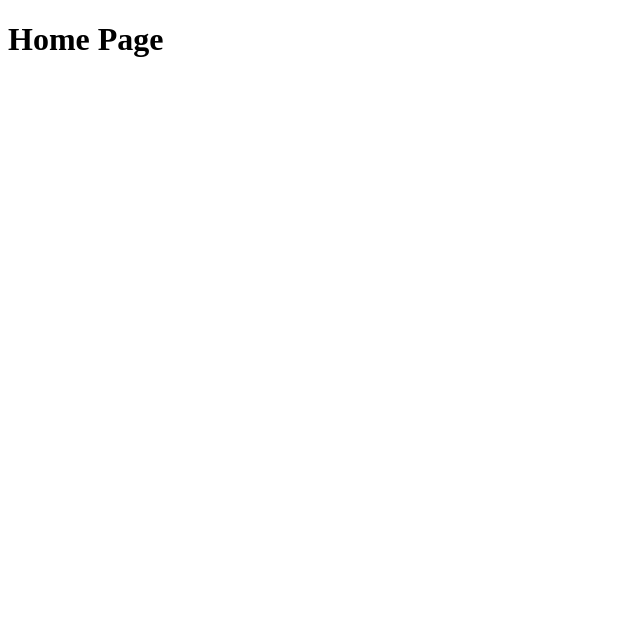
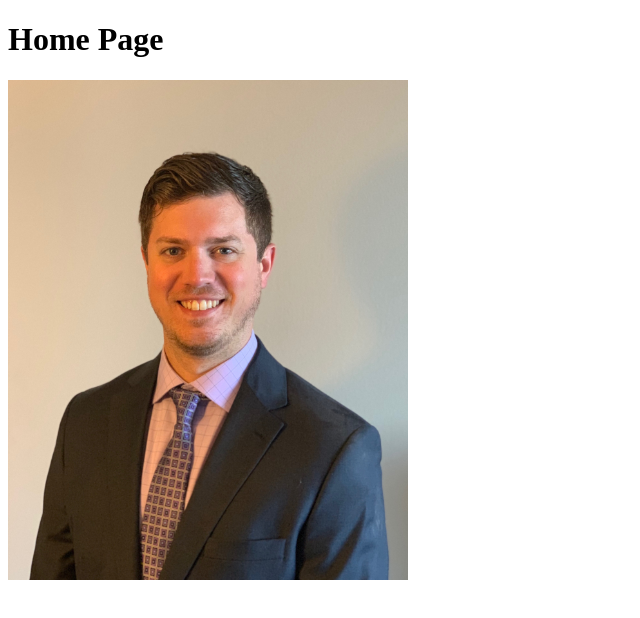
Before and after one commit to nturnbull19/Week1Lab, a plain HTML site: page index.html in a window 1280 px wide. Shown: the whole page, without its empty margins (0-640 px from the left). Drawn offline with Linux system fonts and the light colour scheme.

Commit message:
added pic and resized

```diff
--- a/index.html
+++ b/index.html
@@ -8,5 +8,7 @@
 </head>
 <body>
     <h1>Home Page</h1>
+    <!-- <img src="headshot.jpeg"> -->
+    <a href="index.html"> <img src="Headshot.jpeg" width="400" height="500"></a>
 </body>
 </html>
```
Also changed, not shown: Headshot.jpeg (added).
